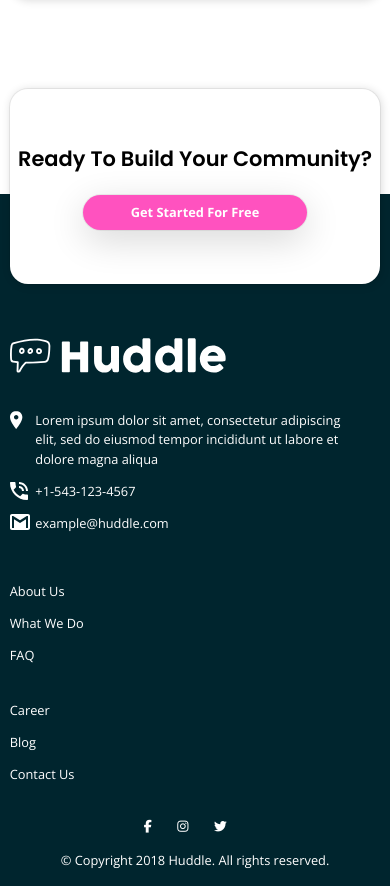
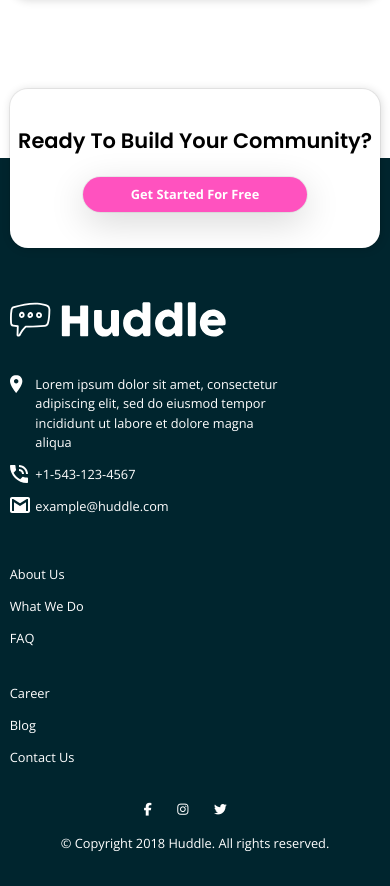
Before and after one commit to xxkdxiix/huddle-landing-page-with-alternating-feature-blocks-master, a plain HTML site: page index.html in a window 390 px wide. Shown: the part 2232-3118 px from the top of the page. Drawn offline with nearby package versions, Linux system fonts and the light colour scheme.

Commit message:
Update style.css

```diff
--- a/css/style.css
+++ b/css/style.css
@@ -249,7 +249,7 @@ main .col p {
     align-items: center;
     justify-content: center;
     text-align: center;
-    padding: 3em 0;
+    padding: 2em 0;
     width: 50vw;
     margin-bottom: -5em;
     z-index: 1;
@@ -289,7 +289,7 @@ footer .logo {
 
 footer .col {
     display: grid;
-    grid-template-columns: 30vw 20vw 20vw 20vw;
+    grid-template-columns: 30vw 16vw 16vw 14vw;
     justify-content: unset;
     align-items: unset;
 }
@@ -382,6 +382,10 @@ footer div p {
         width: 12em;
     }
 
+    footer .container .details {
+        width: 70vw;
+    }
+
     footer .col div,
     footer .col nav {
         margin: 0;
```
